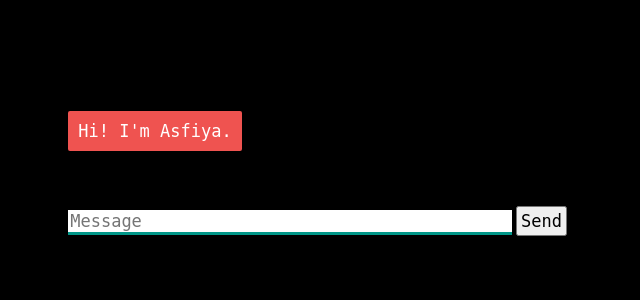
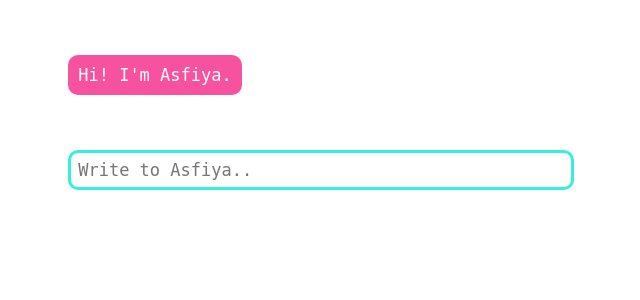
Before and after one commit to Ekbal41/ChatBot-in-Python, a Flask app: page / in a window 1280 px wide. Shown: the top 300 px of the page, without its empty margins (319-959 px from the left). Run offline with Flask 2, Linux system fonts and the light colour scheme; some libraries are stand-ins or nearby versions.

Commit message:
template update

```diff
--- a/app.py
+++ b/app.py
@@ -13,17 +13,23 @@ asfiya = ChatBot(
     logic_adapters=[
         {
             'import_path': 'chatterbot.logic.BestMatch',
-            'default_response': 'I am sorry, but I do not understand.',
-            'maximum_similarity_threshold': 0.90
+
+           # 'default_response': 'I am sorry, but I do not understand.',
+           # 'maximum_similarity_threshold': 0.90
+
+
         }
     ],
     database_uri='sqlite:///database-chatbot.db'
 )
 
 trainer = ChatterBotCorpusTrainer(asfiya)
-trainer.train("chatterbot.corpus.english")
-trainer.train("chatterbot.corpus.english.greetings")
-trainer.train("chatterbot.corpus.english.conversations")
+trainer = ChatterBotCorpusTrainer(asfiya, show_training_progress=False)
+#trainer.train("chatterbot.corpus.english")
+#trainer.train("chatterbot.corpus.english.greetings")
+#trainer.train("chatterbot.corpus.english.conversations")
+
+
 
 
 @app.route("/")
--- a/templates/index.html
+++ b/templates/index.html
@@ -7,11 +7,11 @@
            body
 {
 font-family: Garamond;
-background-color: black;
+background-color: rgb(255, 255, 255);
 }
 h1
 {
-color: black;
+color: rgb(255, 255, 255);
 margin-bottom: 0;
 margin-top: 0;
 text-align: center;
@@ -19,18 +19,19 @@ font-size: 40px;
 }
 h3
 {
-color: black;
+color: rgb(255, 255, 255);
 font-size: 20px;
 margin-top: 3px;
 text-align: center;
 }
 #chatbox
 {
-background-color: black;
+background-color: rgb(255, 255, 255);
 margin-left: auto;
 margin-right: auto;
 width: 40%;
 margin-top: 60px;
+
 }
 #userInput {
 margin-left: auto;
@@ -39,17 +40,32 @@ width: 40%;
 margin-top: 60px;
 }
 #textInput {
-width: 87%;
+width: 96%;
 border: none;
-border-bottom: 3px solid #009688;
+border: 3px solid #36EEE0;
+padding: 7px;
 font-family: monospace;
 font-size: 17px;
+border-radius: 10px;
+margin-right: 33px;
 }
+
+#textInput:focus {
+  outline: none;
+}
+
 #buttonInput {
-padding: 3px;
+padding: 10px;
 font-family: monospace;
 font-size: 17px;
+color: white;
+background-color:#F652A0;
+border: none;
+width: 80px;
+border-radius: 7px;
+
 }
+
 .userText {
 color: white;
 font-family: monospace;
@@ -58,9 +74,9 @@ text-align: right;
 line-height: 30px;
 }
 .userText span {
-background-color: #009688;
+background-color: #36EEE0;
 padding: 10px;
-border-radius: 2px;
+border-radius: 10px;
 }
 .botText {
 color: white;
@@ -70,9 +86,9 @@ text-align: left;
 line-height: 30px;
 }
 .botText span {
-background-color: #EF5350;
+background-color: #F652A0;
 padding: 10px;
-border-radius: 2px;
+border-radius: 10px;
 }
 #tidbit {
 position:absolute;
@@ -81,17 +97,17 @@ right:0;
 width: 300px;
 }
 
+
        </style>
    </head>
    <body>
-      <h1>ChatBot</h1>
-      <div>
+
          <div id="chatbox">
             <p class="botText"><span>Hi! I'm Asfiya.</span></p>
          </div>
          <div id="userInput">
-            <input id="textInput" type="text" name="msg" placeholder="Message">
-            <input id="buttonInput" type="submit" value="Send">
+            <input id="textInput" type="text" name="msg" placeholder="Write to Asfiya..">
+           <!-- <input id="buttonInput" type="submit"  value="Send">-->
          </div>
          <script>
             function getBotResponse() {
@@ -116,5 +132,6 @@ width: 300px;
             })
          </script>
       </div>
+
    </body>
 </html>
```
Also changed, not shown: database-chatbot.db.
